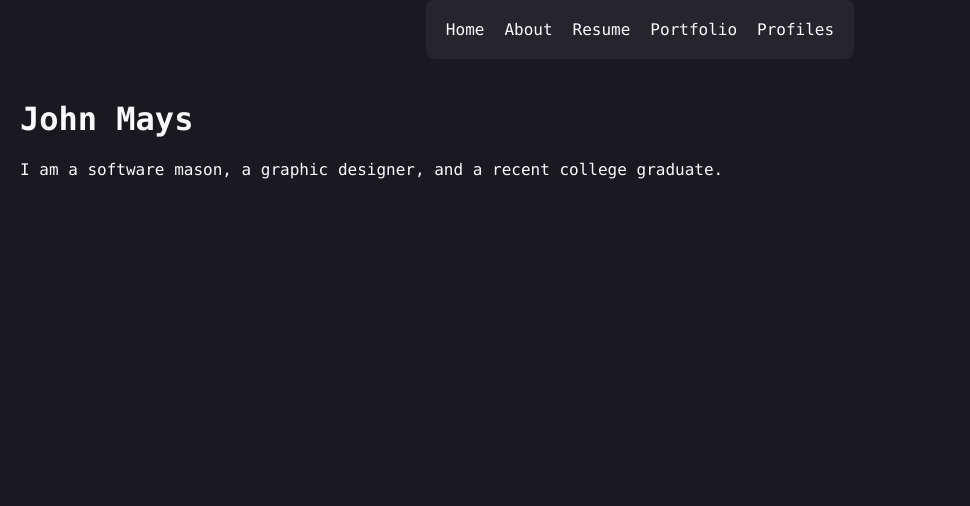
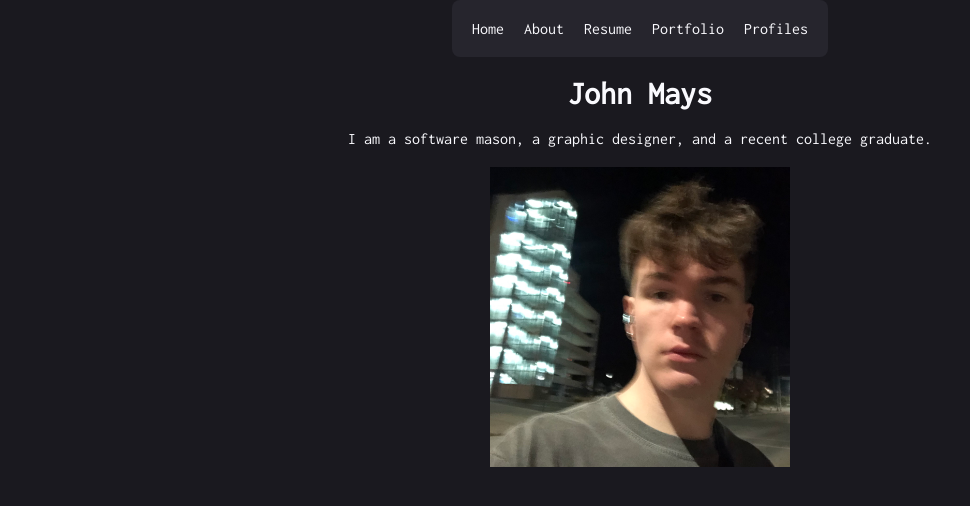
Before and after one commit to johnmays/johnmays.github.io, a React (Create React App) app: page / in a window 1280 px wide. Shown: the top 506 px of the page, without its empty margins (0-970 px from the left). Built offline with nearby package versions, Linux system fonts and the light colour scheme.

Commit message:
changed formatting; added inconsolata font, added about text as well

```diff
--- a/public/index.html
+++ b/public/index.html
@@ -3,6 +3,7 @@
   <head>
     <meta charset="utf-8" />
     <link rel="icon" href="%PUBLIC_URL%/favicon.ico" />
+    <link href='https://fonts.googleapis.com/css?family=Inconsolata' rel='stylesheet'>
     <meta name="viewport" content="width=device-width, initial-scale=1" />
     <meta name="theme-color" content="#000000" />
     <meta
--- a/src/App.js
+++ b/src/App.js
@@ -5,6 +5,8 @@ import Home from './Pages/Home';
 import Resume from './Pages/Resume';
 import DesignPortfolio from './Pages/DesignPortfolio';
 import Profiles from './Pages/Profiles';
+import WebsiteInformation from './Pages/WebsiteInformation';
+import NotFound from './Pages/NotFound';
 import CenteredNavBar from './Components/CenteredNavBar';
 
 class App extends React.Component{
@@ -21,6 +23,8 @@ class App extends React.Component{
           <Route path='/resume' element = {<Resume/>}/>
           <Route path='/designportfolio' element = {<DesignPortfolio/>}/>
           <Route path='/profiles' element = {<Profiles/>}/>
+          <Route path='/website_information' element = {<WebsiteInformation/>}/>
+          <Route path='*' exact={true} element={<NotFound/>} />
         </Routes>
         </div>
       </div>
--- a/src/Pages/About.js
+++ b/src/Pages/About.js
@@ -1,8 +1,9 @@
+import { Link } from "react-router-dom"
 export default function About() {
     return(
-        <div>
-            <h1>About</h1>
-            <p>hi</p>
+        <div className="content-box">
+            <h1>About Me</h1>
+            <p>Hi, my name is John. I'm 22 years old & I'm from Cincinnati, Ohio. I recently graduated college with a B.S. in computer science and I'm currently looking for work. My concentration was artificial intelligence, but I also studied software development, numerical linear algebra, and the ethics of technolgy.  My extra-academic interests include UI design, graphic design, and boxing. I was a part-time graphic designer for four years and I still do freelance work. Right now I'm learning modern Greek.  I can be reached at john dot k dot mays at-symbol outlook dot com, or feel free to look at one of <Link to='/profiles' className="text-link">my professional profiles</Link>.</p>
         </div>
     )
 }
--- a/src/Pages/Home.js
+++ b/src/Pages/Home.js
@@ -1,8 +1,11 @@
+import face from '../images/john_photo.jpg'
+
 export default function Home() {
     return(
-        <div className="summary-box">
+        <div className="content-box summary-box">
             <h1>John Mays</h1>
-            I am a software mason, a graphic designer, and a recent college graduate.
+            <p>I am a software mason, a graphic designer, and a recent college graduate.</p>
+            <img src={face} alt="a blurry photo of John Mays in front of a parking garage at night in Cleveland Ohio"></img>
         </div>
     )
 }
--- a/src/index.css
+++ b/src/index.css
@@ -1,5 +1,5 @@
 * {
-  font-family: Consolas;
+  font-family: 'Inconsolata', Consolas;
 }
 
 body {
@@ -109,6 +109,47 @@ button:hover {
   color: #87878d;
 }
 
+.content-box{
+  display: flex;
+  flex-direction: column;
+}
+
+.content-box h1,p,img{
+  margin: auto;
+}
+
+.content-box p{
+  margin-top: 20px;
+  width: 50vw;
+  display: inline-block;
+  text-align: left;
+}
+
+.summary-box p{
+  text-align: center;
+}
+
+.content-box img {
+  margin-top: 20px;
+}
+
 a {
   text-decoration: none;
 }
+
+.summary-box img{
+  width: 300px;
+}
+
+.not-found-box img {
+  width: 300px;
+}
+
+.text-link {
+  text-decoration: underline;
+  color: #fafafe;
+}
+
+.text-link:hover {
+  color: #87878d;
+}
```
